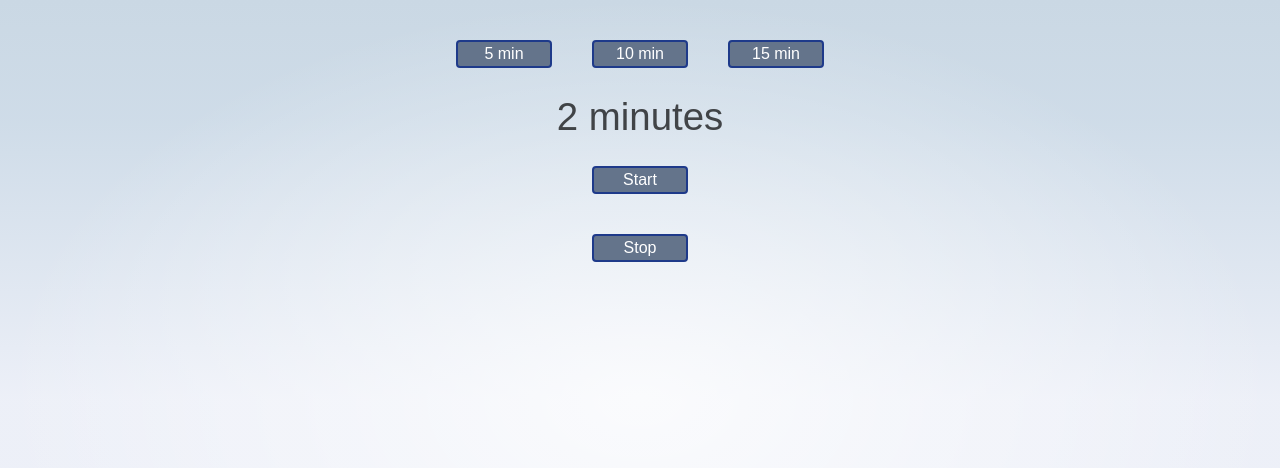
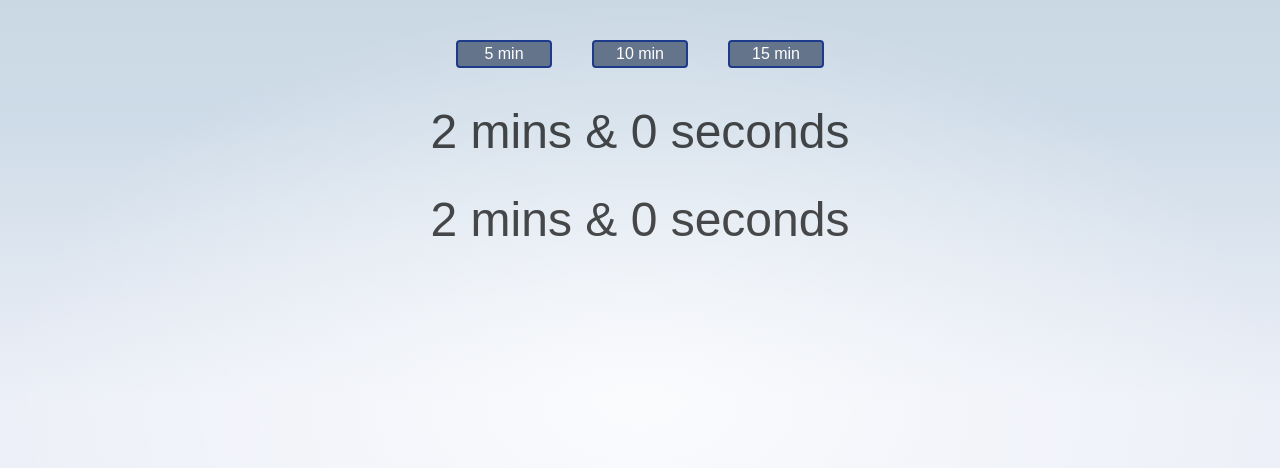
Before and after one commit to Elanngo-Madheswaran/timer, a SvelteKit app: page / in a window 1280 px wide. Shown: the top 468 px of the page. Built offline with nearby package versions, Linux system fonts and the light colour scheme.

Commit message:
two toggling timers done

```diff
--- a/src/routes/+page.svelte
+++ b/src/routes/+page.svelte
@@ -1,39 +1,94 @@
 <script>
-	let time = 2;
-	let sec = 0;
-	let interval;
+    let time = 2; // Initial time in minutes
+    let mins1 = time, mins2 = time;
+    let sec1 = 0, sec2 = 0;
+    let interval1, interval2;
+    let isRunning1 = false, isRunning2 = false;
 
-	$: mins = time;
+    // Initialize mins1 and mins2 to the set time
+    $: mins1 = time;
+    $: mins2 = time;
 
-	function set_time(t){
+    function set_time(t) {
         time = t;
-		stop_timer();
+        mins1 = t;
+        mins2 = t;
+        sec1 = 0;
+        sec2 = 0;
+        stop_timer("t1");
+        stop_timer("t2");
     }
 
-	function stop_timer(){
-		clearInterval(interval);
-		sec = 0;
+    function stop_timer(timer) {
+        if (timer === "t1") {
+            clearInterval(interval1);
+            isRunning1 = false;
+        } else if (timer === "t2") {
+            clearInterval(interval2);
+            isRunning2 = false;
+        }
     }
 
-	function start_timer(time) {
-		clearInterval(interval); // Clear any existing interval
-		sec = 60; // Convert minutes to seconds
-		mins -= 1;
-
-		interval = setInterval(() => {
-			if (sec > 0) {
-				sec--;
+    function start_timer(timer) {
+        if (timer === "t1" && !isRunning1) {
+            isRunning1 = true;
+            interval1 = setInterval(() => {
+                if (sec1 === 0) {
+                    if (mins1 === 0) {
+                        stop_timer("t1");
                     } else {
-				sec = 60;
-				mins--;
+                        mins1--;
+                        sec1 = 59;
+                    }
+                } else {
+                    sec1--;
                 }
             }, 1000);
+        } else if (timer === "t2" && !isRunning2) {
+            isRunning2 = true;
+            interval2 = setInterval(() => {
+                if (sec2 === 0) {
+                    if (mins2 === 0) {
+                        stop_timer("t2");
+                    } else {
+                        mins2--;
+                        sec2 = 59;
+                    }
+                } else {
+                    sec2--;
+                }
+            }, 1000);
+        }
+    }
+
+    function toggle_timer(timer) {
+        if (timer === "t1") {
+            if (isRunning1) {
+                // Timer 1 is running, stop it and start Timer 2
+                stop_timer("t1");
+                start_timer("t2");
+            } else {
+                // Timer 1 is not running, start it and stop Timer 2
+                stop_timer("t2");
+                start_timer("t1");
+            }
+        } else if (timer === "t2") {
+            if (isRunning2) {
+                // Timer 2 is running, stop it and start Timer 1
+                stop_timer("t2");
+                start_timer("t1");
+            } else {
+                // Timer 2 is not running, start it and stop Timer 1
+                stop_timer("t1");
+                start_timer("t2");
+            }
+        }
     }
 </script>
 
 <svelte:head>
     <title>Home</title>
-	<meta name="description" content="Svelte timer" />
+    <meta name="description" content="Svelte chess clock timer" />
 </svelte:head>
 
 <div class="flex justify-center flex-col p-5">
@@ -42,7 +97,10 @@
             <button class="w-24 bg-slate-500 border-2 border-blue-900 text-white rounded self-center m-5" on:click={() => set_time(t)}>{t} min</button>
         {/each}
     </div>
-	<h1>{mins > 0 ? (sec > 0 ? `${mins} mins & ${sec} seconds` : `${mins} minutes`) : `${sec} seconds`}</h1>
-	<button class="w-24 bg-slate-500 border-2 border-blue-900 text-white rounded self-center m-5" on:click={() => start_timer(time)}>Start</button>
-	<button class="w-24 bg-slate-500 border-2 border-blue-900 text-white rounded self-center m-5" on:click={() => stop_timer()}>Stop</button>
+    <button on:click={() => toggle_timer('t1')} class="cursor-pointer text-5xl m-5">
+        {mins1 > 0 ? `${mins1} mins & ${sec1} seconds` : `${sec1} seconds`}
+    </button>
+    <button on:click={() => toggle_timer('t2')} class="cursor-pointer text-5xl m-5">
+        {mins2 > 0 ? `${mins2} mins & ${sec2} seconds` : `${sec2} seconds`}
+    </button>
 </div>
```
Lines whose indentation alone changed are shown as unchanged.
